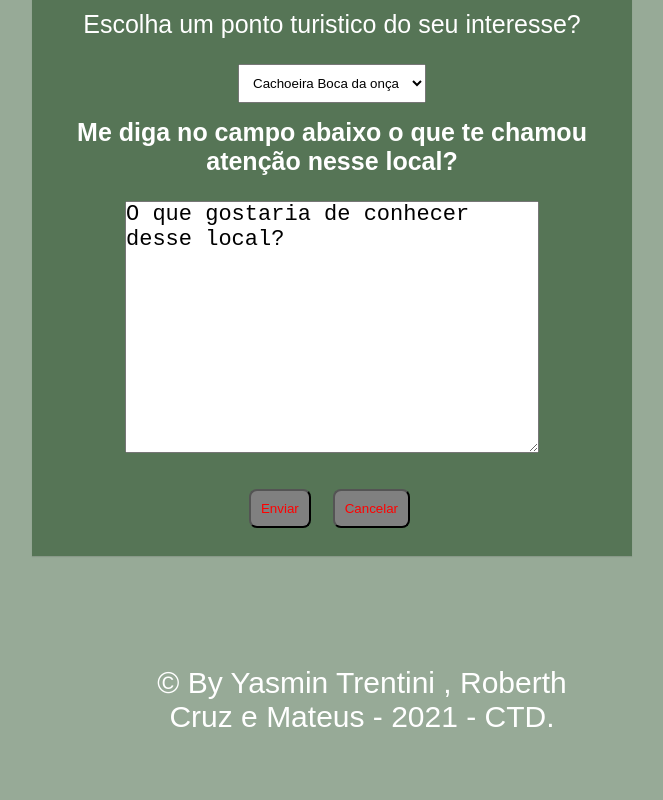
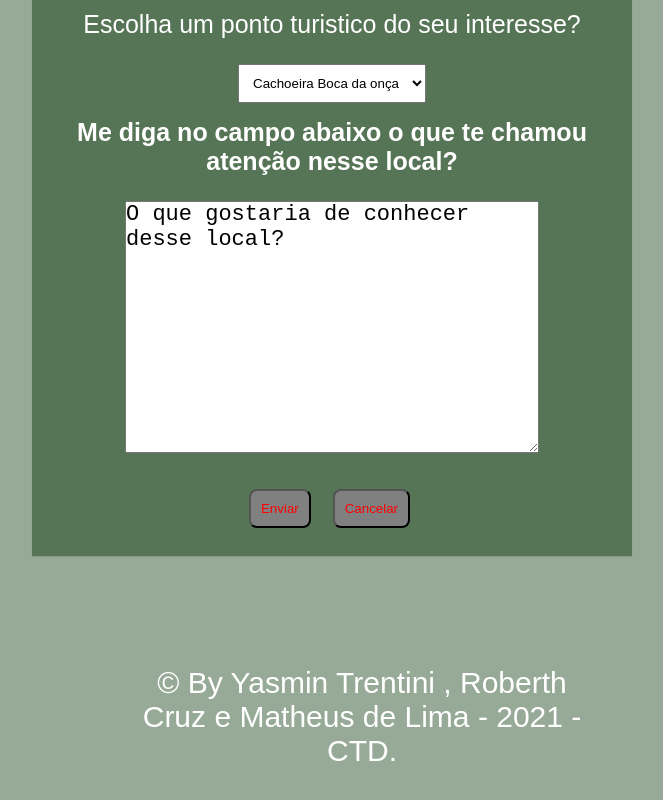
Before and after one commit to YasminTrentini/FrontEnd-Part-time, a plain HTML site: page cadastro/index2.html in a window 1280 px wide. Shown: the part 973-1773 px from the top of the page, without its empty margins (278-941 px from the left). Drawn offline with Linux system fonts and the light colour scheme.

Commit message:
arrumando nomes

```diff
--- a/cadastro/index2.html
+++ b/cadastro/index2.html
@@ -61,7 +61,8 @@
                         </form>
             </div>
         </section>
-        <footer> &copy; By Yasmin Trentini , Roberth Cruz e Mateus - 2021 - CTD.</footer>
+
+        <footer> &copy; By Yasmin Trentini , Roberth Cruz e Matheus de Lima - 2021 - CTD.</footer>
     </main>
 </body>
 </html>
```
